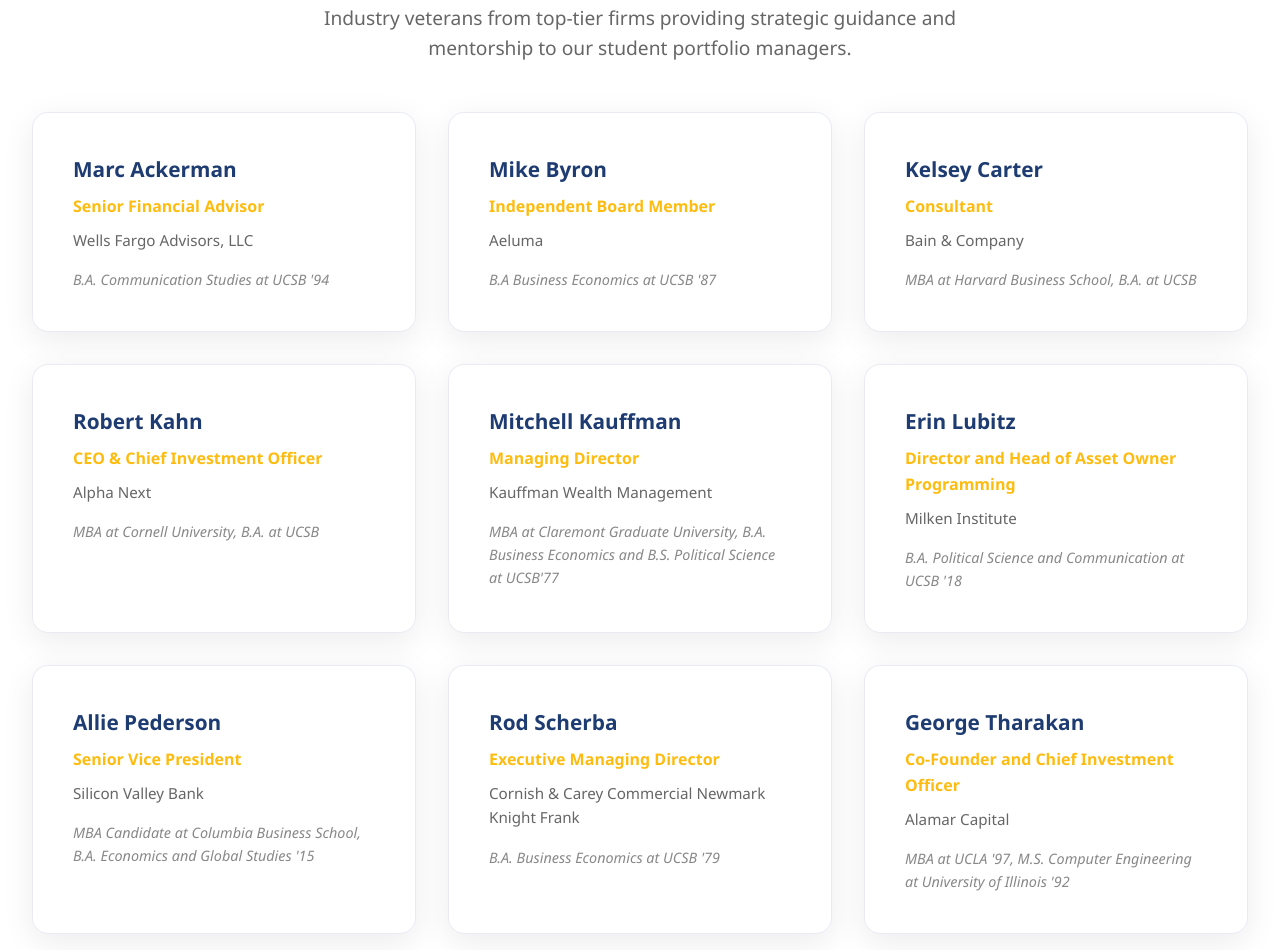
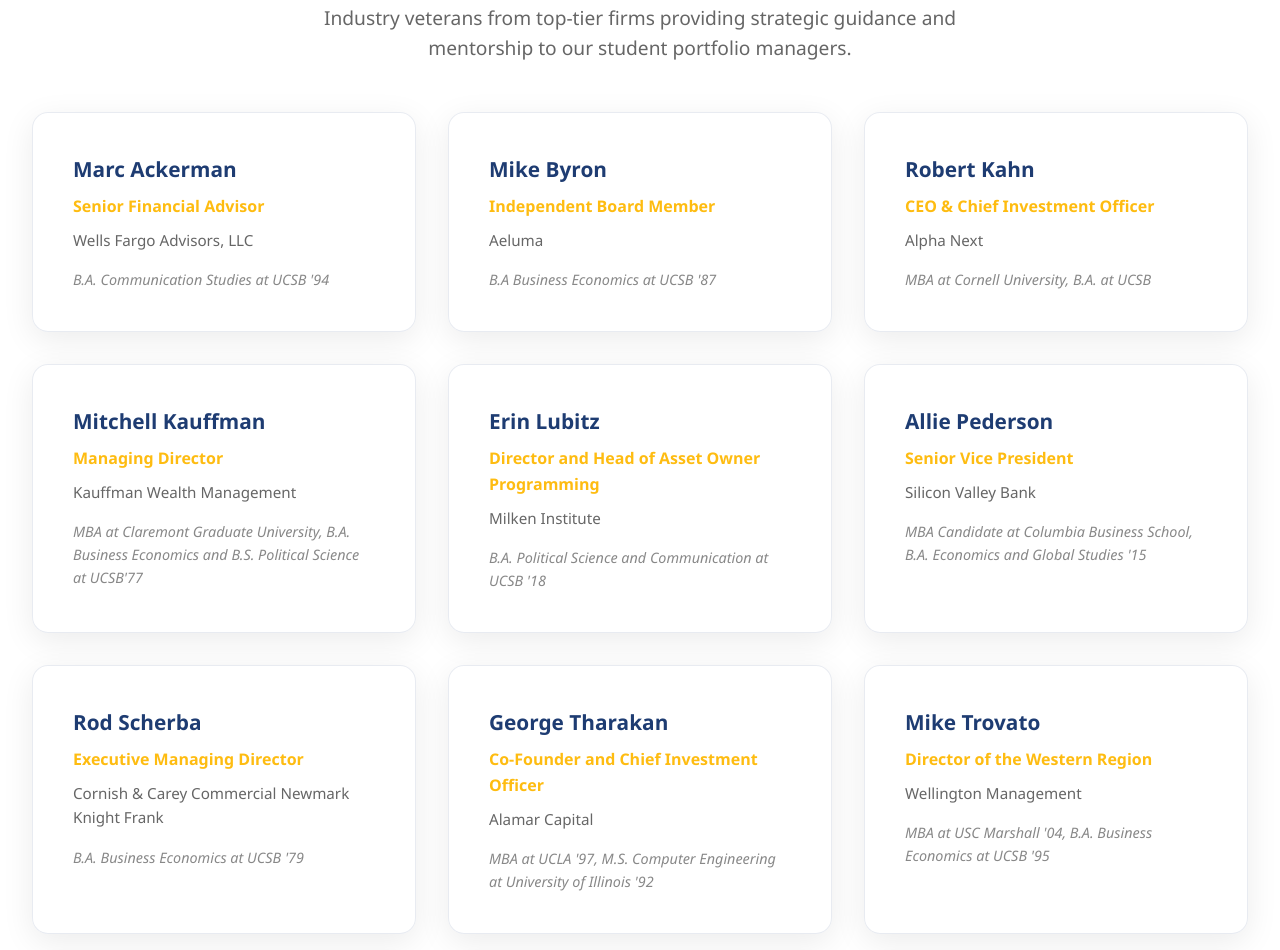
Before and after one commit to econ-ucsbdig-oss/website, a plain HTML site: page index.html in a window 1280 px wide. Shown: the part 4677-5627 px from the top of the page. Drawn offline with nearby package versions, Linux system fonts and the light colour scheme; animation ran at ten frames a second.

Commit message:
Update index.html

```diff
--- a/index.html
+++ b/index.html
@@ -1185,7 +1185,6 @@
         const boardMembers = [
             {name: "Marc Ackerman", title: "Senior Financial Advisor", company: "Wells Fargo Advisors, LLC", education: "B.A. Communication Studies at UCSB '94"},
             {name: "Mike Byron", title: "Independent Board Member", company: "Aeluma", education: "B.A Business Economics at UCSB '87"},
-            {name: "Kelsey Carter", title: "Consultant", company: "Bain & Company", education: "MBA at Harvard Business School, B.A. at UCSB"},
             {name: "Robert Kahn", title: "CEO & Chief Investment Officer", company: "Alpha Next", education: "MBA at Cornell University, B.A. at UCSB"},
             {name: "Mitchell Kauffman", title: "Managing Director", company: "Kauffman Wealth Management", education: "MBA at Claremont Graduate University, B.A. Business Economics and B.S. Political Science at UCSB'77"},
             {name: "Erin Lubitz", title: "Director and Head of Asset Owner Programming", company: "Milken Institute", education: "B.A. Political Science and Communication at UCSB '18"},
```
